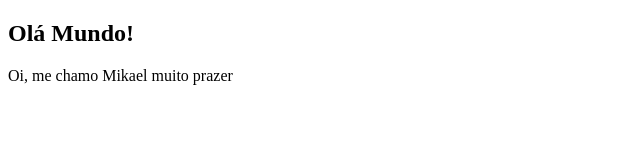
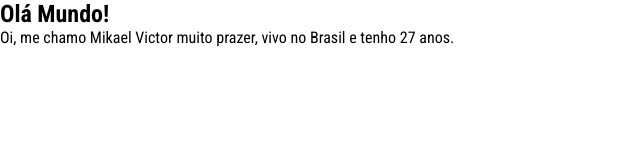
Before and after one commit to xMikahell/Aula, a plain HTML site: page public_html/index.html in a window 1280 px wide. Shown: the whole page, without its empty margins (0-640 px from the left). Drawn offline with Linux system fonts and the light colour scheme.

Commit message:
adicionando css

```diff
--- /dev/null
+++ b/public_html/css/style.css
@@ -0,0 +1,11 @@
+*{
+    margin: 0;
+    padding: 0;
+    box-sizing: border-box;
+    font-family: 'Roboto Condensed', sans-serif;
+
+}
+
+html, body{
+    height: 100%;
+}
--- a/public_html/index.html
+++ b/public_html/index.html
@@ -1,15 +1,21 @@
 <!DOCTYPE html>
 <html lang="en">
+
 <head>
     <meta charset="UTF-8">
     <meta http-equiv="X-UA-Compatible" content="IE=edge">
     <meta name="viewport" content="width=device-width, initial-scale=1.0">
-    <title>Document</title>
+    <link href="css/style.css" rel="stylesheet" />
+    <link href="https://fonts.googleapis.com/css2?family=Roboto+Condensed:wght@300;400;700&display=swap"
+        rel="stylesheet">
+    <title>Mikael Victor</title>
 </head>
+
 <body>
-    <div>
+    <div class="profile">
         <h2>Olá Mundo!</h2>
-        <p>Oi, me chamo Mikael muito prazer</p>
+        <p>Oi, me chamo Mikael Victor muito prazer, vivo no Brasil e tenho 27 anos.</p>
     </div>
 </body>
+
 </html>
```
